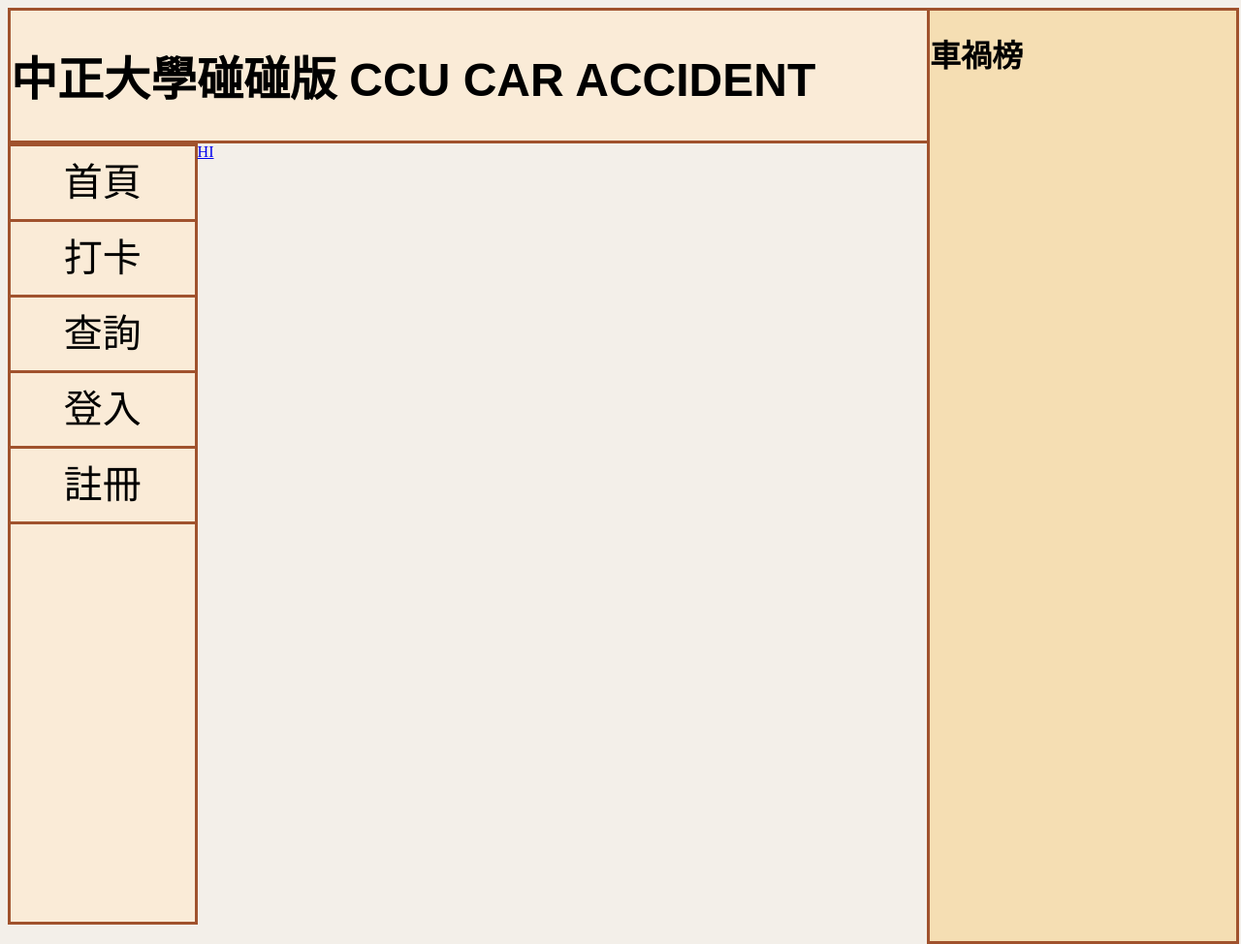
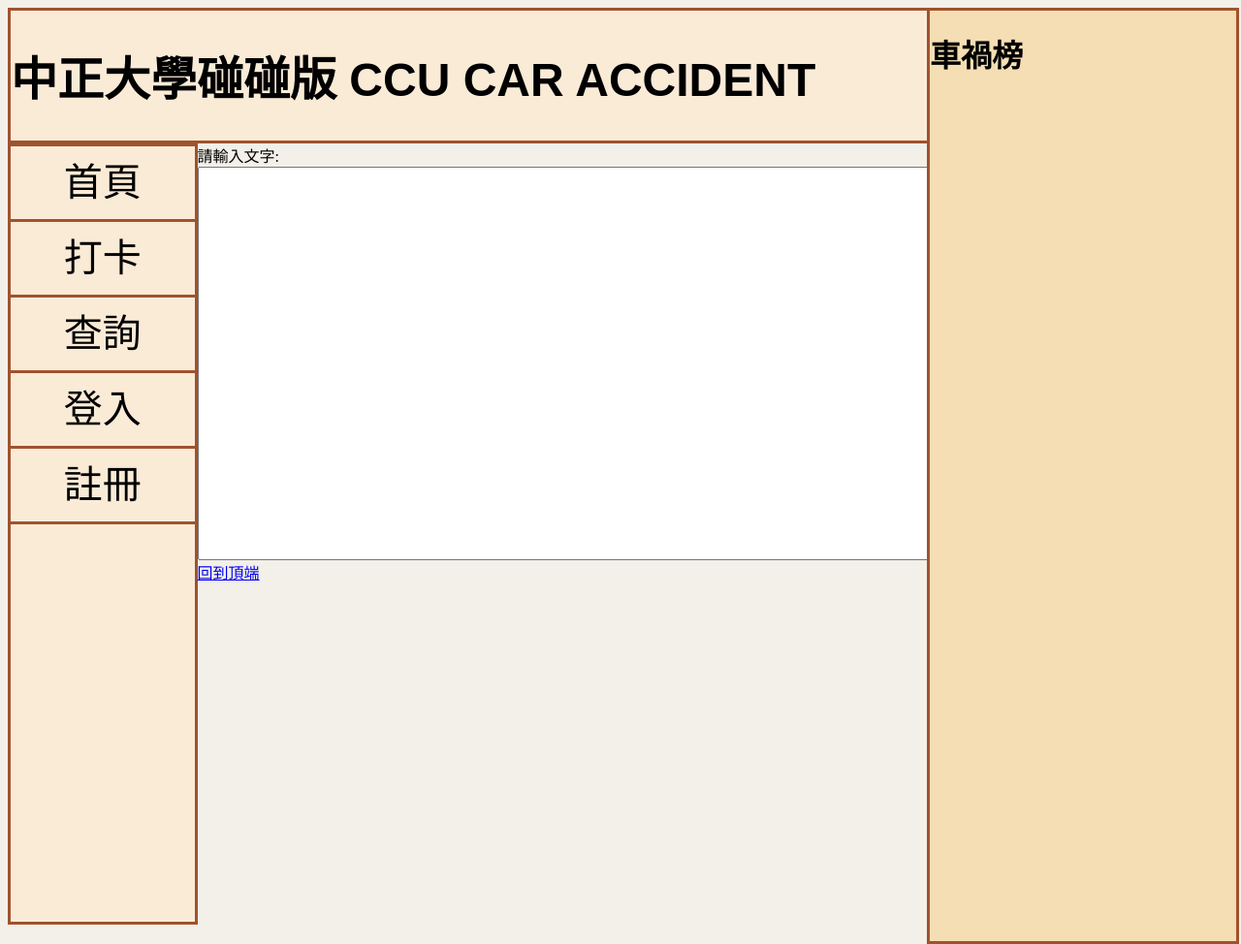
Before and after one commit to chris5zk/Finalproject, a CodeIgniter 4 app: template Website/Final/app/Views/post_system/postpage.php in a window 1280 px wide. Shown: the whole page at 97% size. Run offline with PHP 8.4 and a stand-in for CodeIgniter, Linux system fonts and the light colour scheme; the template is opened without the code that fills it, so the values that code supplies are empty; some libraries are stand-ins or nearby versions.

Commit message:
mistake..

```diff
--- a/Website/Final/app/Views/post_system/postpage.php
+++ b/Website/Final/app/Views/post_system/postpage.php
@@ -6,7 +6,12 @@
 </head>
 
 <body>
-    <a href="#">HI</a>
+    <form>
+    請輸入文字:
+    <input type="text" id="text" name="text_name" style="width: 100%; height: 400px; " />
+    </form>
+
+	<a href="#top">回到頂端</a>
 </body>
 
 <?= $this->endSection() ?>
```
Also changed, not shown: Website/Final/writable/database/news.db, 1 other file.
